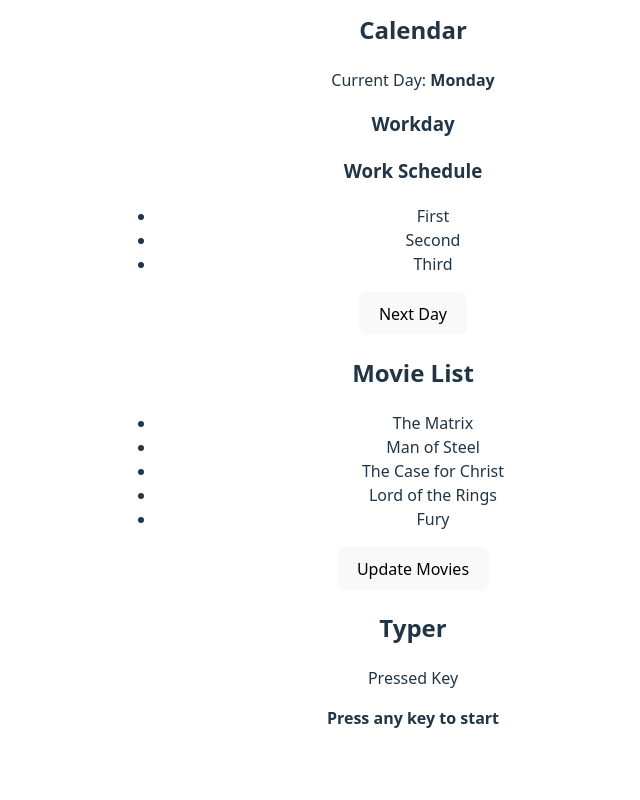
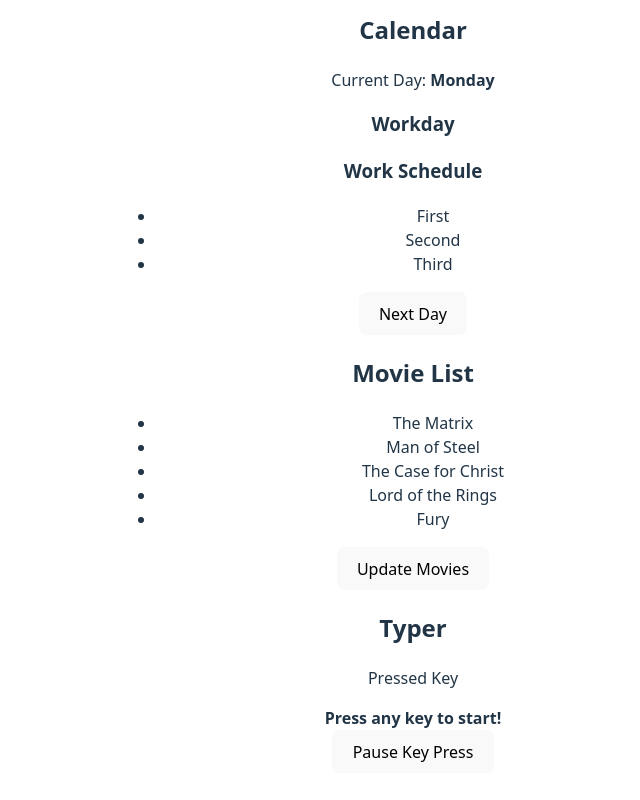
Before and after one commit to MarinovM03/SoftUni-ReactJS-Full-Course-25, a React (Vite) app in the folder 03-Components - Deep Dive/component-state-demo/: page / in a window 1280 px wide. Shown: the part 388-1188 px from the top of the page, without its empty margins (227-867 px from the left). Before the commit the page ends 1150 px from the top, so only its background shows below. Built offline with nearby package versions, Linux system fonts and the light colour scheme.

Commit message:
Add TyperSection component to separate the pause logic

```diff
--- a/03-Components - Deep Dive/component-state-demo/src/App.jsx
+++ b/03-Components - Deep Dive/component-state-demo/src/App.jsx
@@ -3,7 +3,7 @@ import Calendar from './components/Calendar.jsx'
 import Counter from './components/Counter.jsx'
 import MovieList from './components/MovieList.jsx'
 import Timer from './components/Timer.jsx'
-import Typer from './components/Typer.jsx'
+import TyperSection from './components/TyperSection.jsx'
 
 function App() {
     return (
@@ -18,7 +18,7 @@ function App() {
 
             <MovieList />
 
-            <Typer />
+            <TyperSection />
         </div>
     )
 }
--- a/03-Components - Deep Dive/component-state-demo/src/components/Typer.jsx
+++ b/03-Components - Deep Dive/component-state-demo/src/components/Typer.jsx
@@ -1,7 +1,7 @@
 import { useEffect, useState } from "react";
 
 export default function Typer() {
-    const [key, setKey] = useState('Press any key to start');
+    const [key, setKey] = useState('Press any key to start!');
 
     useEffect(() => {
         window.addEventListener('keypress', (event) => {
@@ -10,11 +10,9 @@ export default function Typer() {
     }, []);
 
     return (
-        <section>
-            <h2>Typer</h2>
-
+        <div>
             <p>Pressed Key</p>
             <strong>{key}</strong>
-        </section>
+        </div>
     );
 }
--- /dev/null
+++ b/03-Components - Deep Dive/component-state-demo/src/components/TyperSection.jsx
@@ -0,0 +1,18 @@
+import Typer from "./Typer.jsx";
+
+export default function TyperSection() {
+
+    const pauseHandler = () => {
+
+    };
+
+    return (
+        <section>
+            <h2>Typer</h2>
+
+            <Typer />
+
+            <button onClick={pauseHandler}>Pause Key Press</button>
+        </section>
+    );
+}
```
